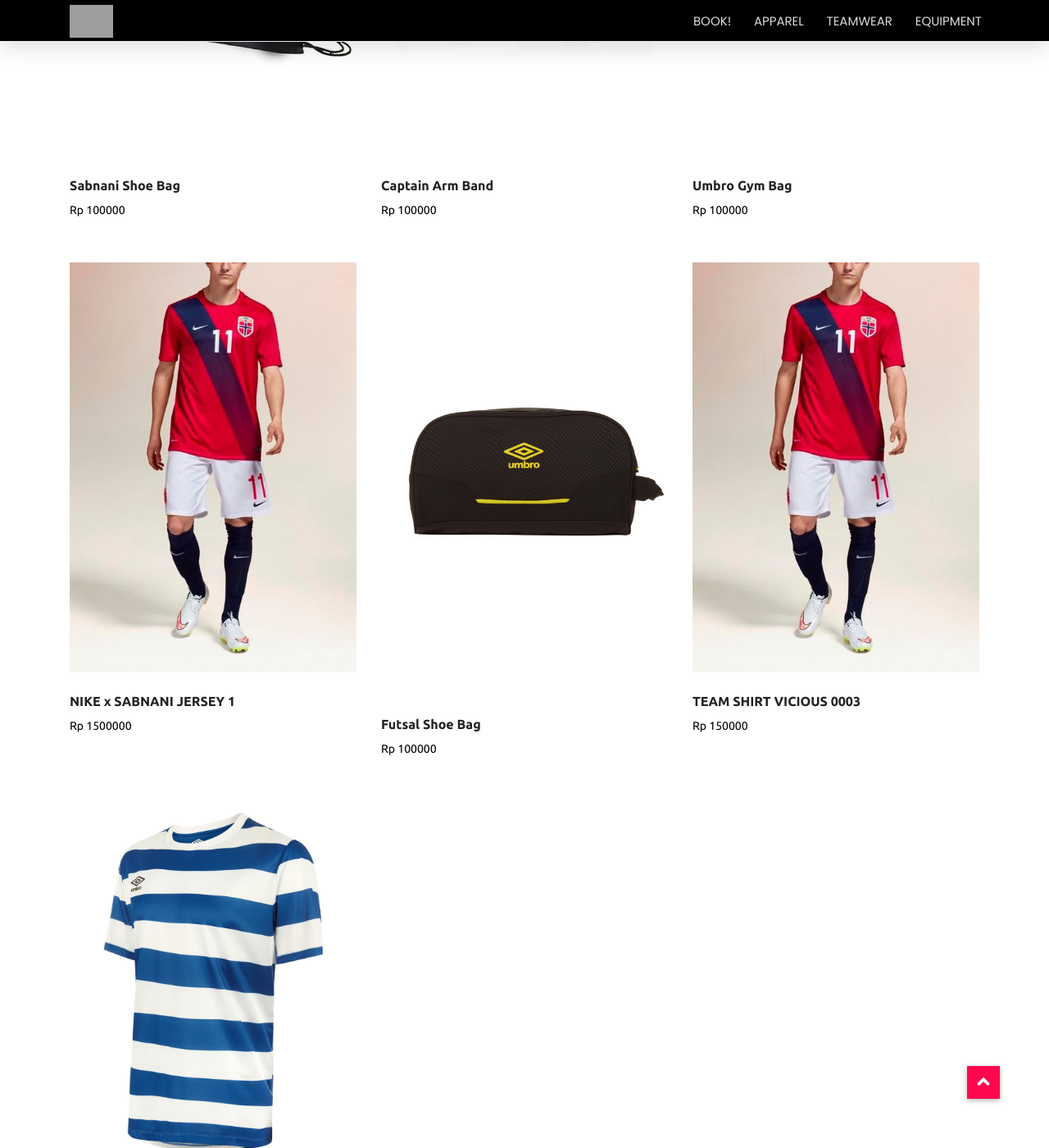
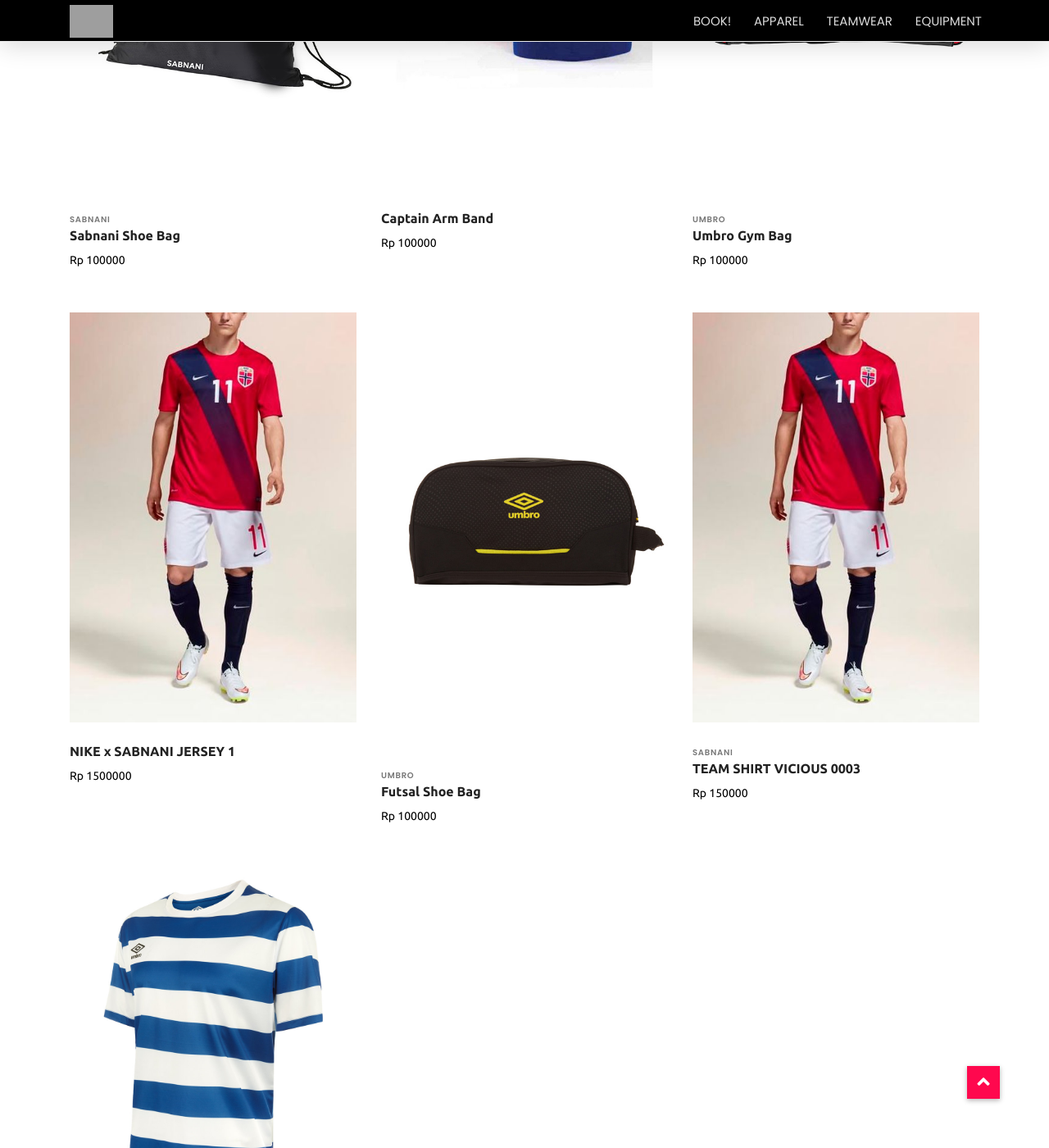
Before and after one commit to kemtol/sabnanifootball, a Jekyll site: the page built from _nav/all.markdown, in a window 1280 px wide and 1400 px high, scrolled down 541 px. Shown: the whole window at 82% size. Built offline with Jekyll 4.4.1, drawn with Linux system fonts in a browser that asks for light colours; nearby versions of some CDN libraries; a script that is not in the unit is left out; grey boxes are pictures that could not be loaded.

Commit message:
Update products.html

```diff
--- a/_layouts/products.html
+++ b/_layouts/products.html
@@ -23,7 +23,7 @@
 <!-- ##### Breadcumb Area End ##### -->
 
 <!-- ##### Shop Grid Area Start ##### -->
-<section class="shop_grid_area section-padding-80" style="padding-top:40px">
+<section class="shop_grid_area section-padding-80">
     <div class="container">
         <div class="row">
 
@@ -67,7 +67,7 @@
                                 </div>
                                 <!-- Product Description -->
                                 <div class="product-description">
-                                    <span class="d-none">topshop</span>
+                                    <span>{{ item.brand }}</span>
                                     <a href="{{ item.permalink }}">
                                         <h6>{{ item.title }}</h6>
                                     </a>
```
